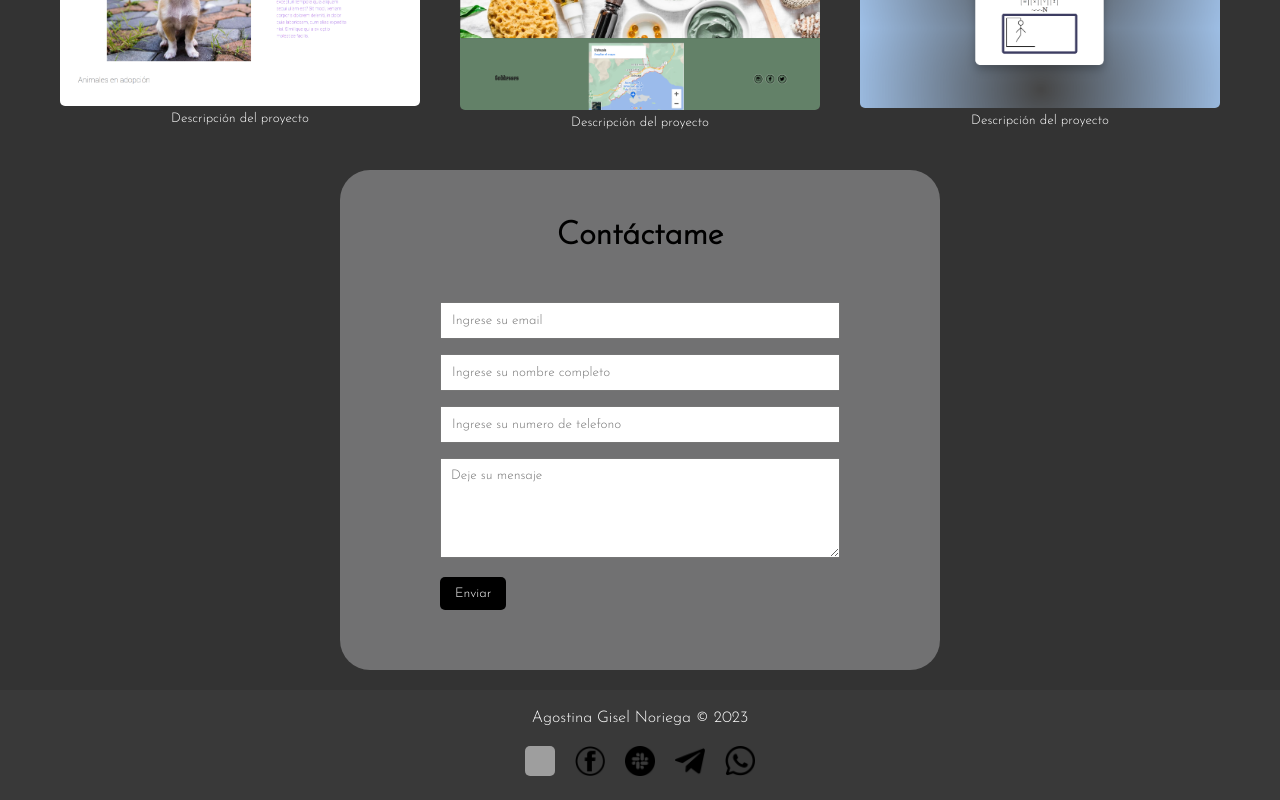
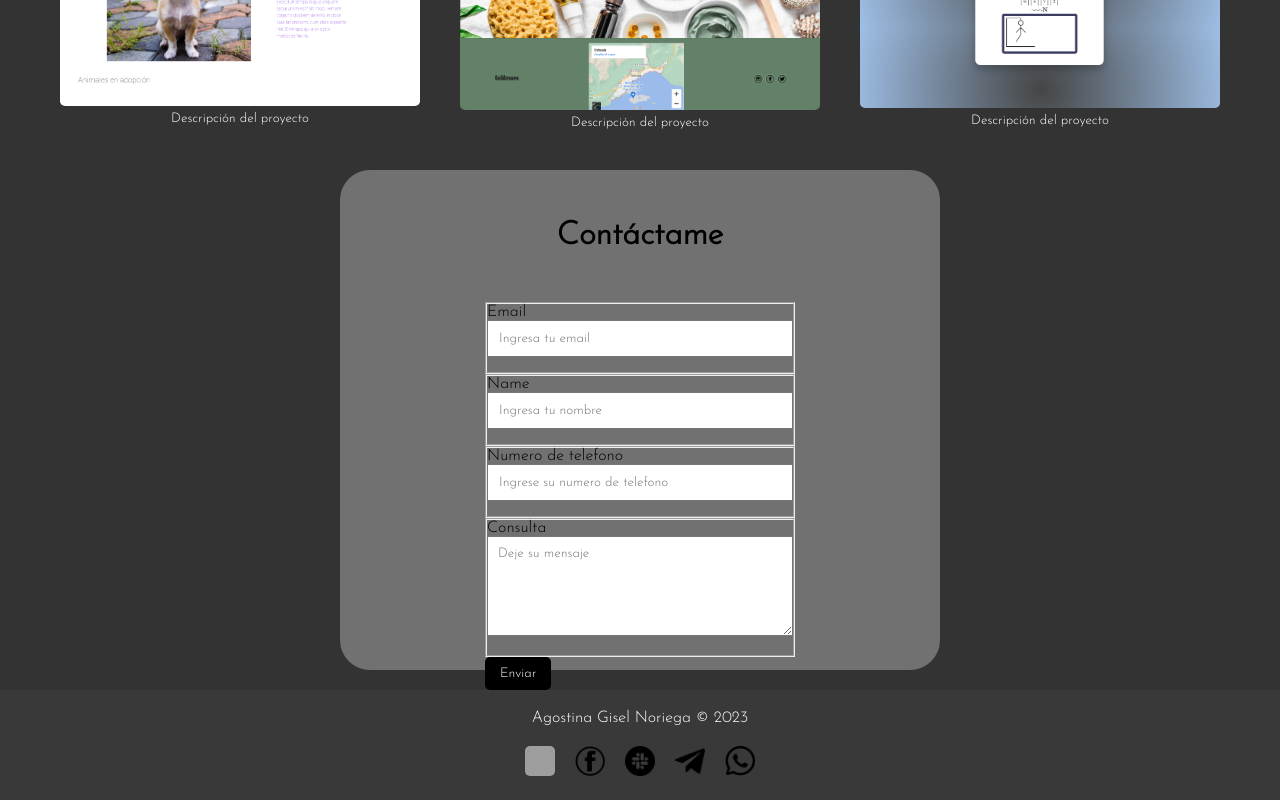
Before and after one commit to AgosNori/PortfolioAgos, a React (Vite) app: page / in a window 1280 px wide. Shown: the part 2192-2992 px from the top of the page. Built offline with nearby package versions, Linux system fonts and the light colour scheme; grey boxes are pictures that could not be loaded.

Commit message:
logica del formulario de contacto

```diff
--- a/package.json
+++ b/package.json
@@ -11,6 +11,7 @@
     "deploy": "gh-pages -d dist"
   },
   "dependencies": {
+    "@emailjs/browser": "^4.3.3",
     "framer-motion": "^10.18.0",
     "hamburger-react": "^2.5.0",
     "prop-types": "^15.8.1",
--- a/src/App.jsx
+++ b/src/App.jsx
@@ -30,7 +30,7 @@ function App() {
         <Loader />
       ) : (
         <>
-          <Header/>
+          <Header />
           <Redes />
           <Banner />
           <AboutMe />
--- a/src/Components/Contacto/Contacto.jsx
+++ b/src/Components/Contacto/Contacto.jsx
@@ -1,21 +1,52 @@
+import React, { useRef } from "react";
+import emailjs from '@emailjs/browser';
 import './Contacto.css';
 
-function Contacto() {
+export const Contacto = () => {
+    const refForm = useRef()
+    const handleSubmit = (event) => {
+        event.preventDefault();
+        //console.log(refForm.current)
+        const serviceId = 'service_iabk8ro';
+        const templateId = 'template_ya6emoa';
+        const apikey = 'tmaJSOIUwGV7FdVsE';
+
+        emailjs.sendForm(serviceId, templateId, refForm.current, apikey)
+
+            .then(result => console.log(result.text))
+            .catch(error => console.error(error))
+
+    }
+
     return (
         <div className='form'>
-            <form className='formulario'>
+            <form className='formulario' ref={refForm} action="" onSubmit={handleSubmit}>
                 <h2>Contáctame</h2>
-                <input type="email" placeholder="Ingrese su email" />
-                <label className='email' type="email" ></label>
-                <input type="text" placeholder="Ingrese su nombre completo" />
-                <label className='name' type="text" ></label>
-                <input type="number" placeholder='Ingrese su numero de telefono' />
-                <label className='number' type="number"></label>
-                <textarea className='texto' name="dudas" cols="20" rows="6" placeholder='Deje su mensaje'></textarea>
+                <fieldset>
+                    {/* <label className=' email' type="email" name="email">Email</label>
+                    <input type="email" placeholder="Ingrese su email" required /> */}
+                    <label className="symbol-required email" htmlFor="">Email</label>
+                    <input name="email" type="email" placeholder="Ingresa tu email" required />
+                </fieldset>
+                <fieldset>
+                    {/* <label className=' name' type="text" name="name" >Nombre Completo</label>
+                    <input type="text" placeholder="Ingrese su nombre completo" required /> */}
+                    <label className="symbol-required name" htmlFor="">Name</label>
+                    <input name="name" type="text" placeholder="Ingresa tu nombre" required />
+                </fieldset>
+                <fieldset>
+                    <label className='symbol-required number' type="number" htmlFor="" >Numero de telefono</label>
+                    <input type="number" name="number" placeholder='Ingrese su numero de telefono' />
+                </fieldset>
+                <fieldset>
+                    <label className="symbol-required name" htmlFor="">Consulta</label>
+                    <textarea className='texto' name="message" cols="20" rows="6" placeholder='Deje su mensaje'></textarea>
+                </fieldset>
+
                 <button className='btn'>Enviar</button>
             </form>
         </div>
 
     )
 }
-export default Contacto;
+export default Contacto
```
Also changed, not shown: 1 other file (tests, documents, lock files or other folders).
